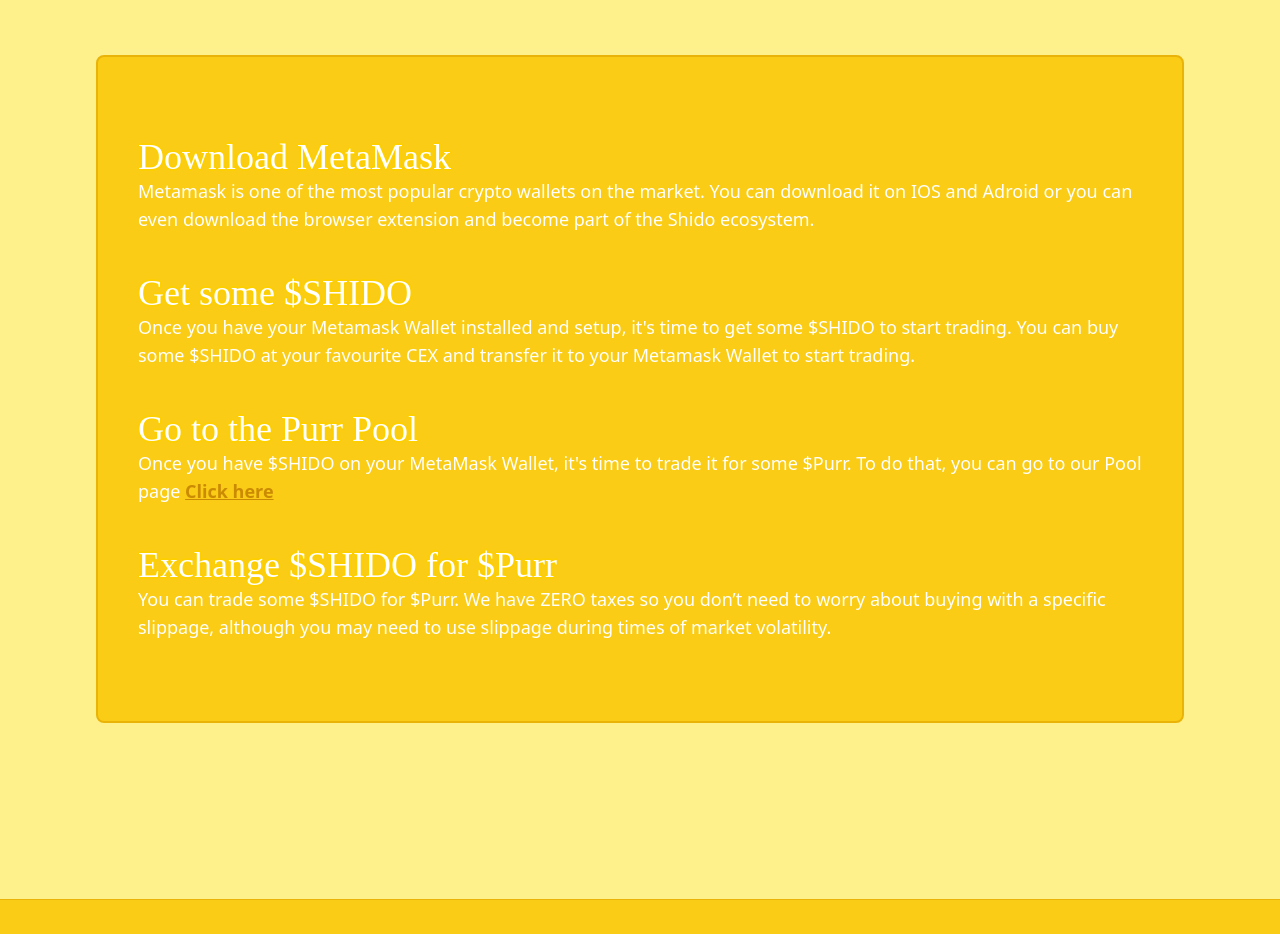
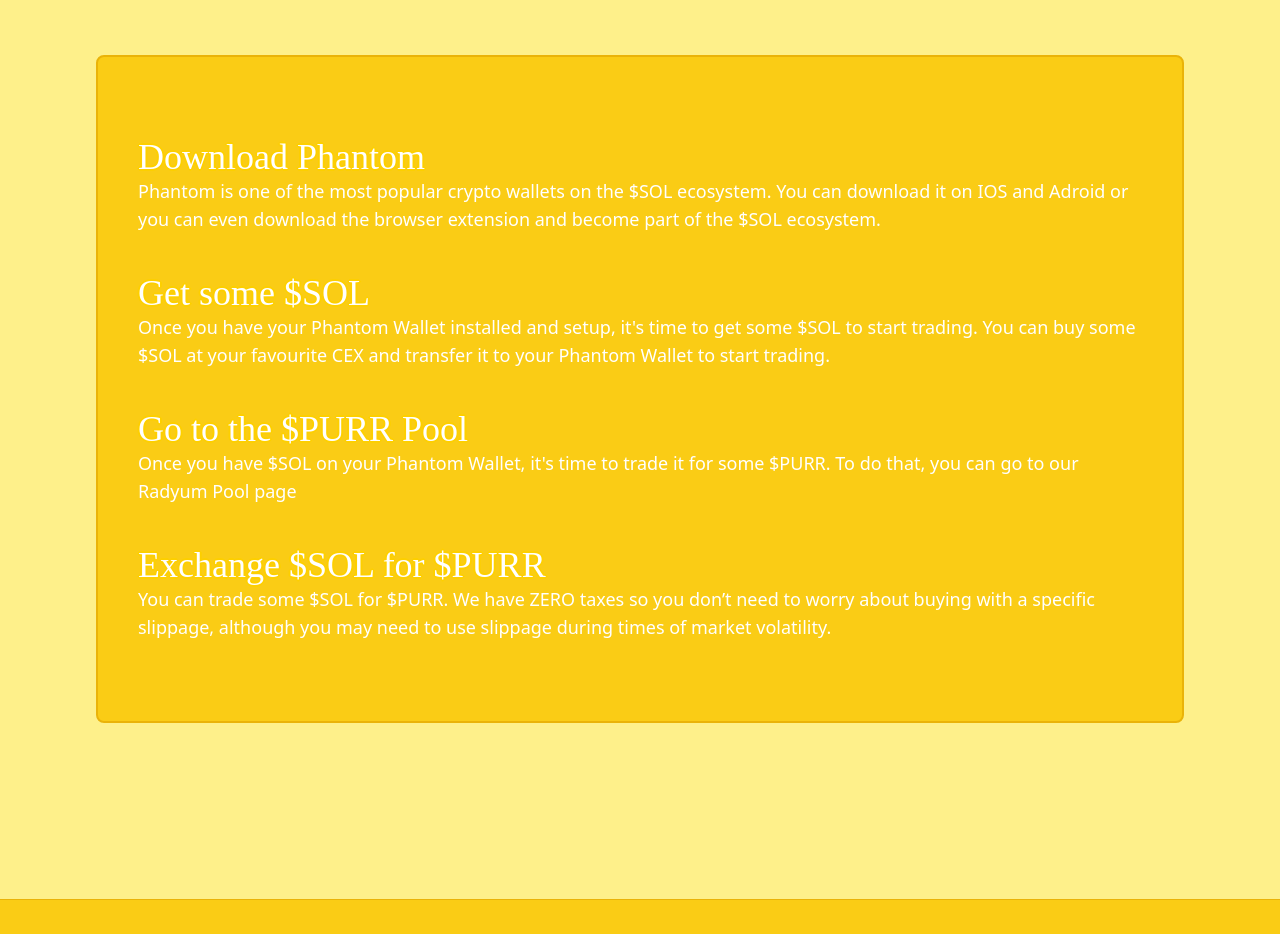
Before and after one commit to luisruiz3012/wagmicoin, an Astro site: page / in a window 1280 px wide. Shown: the part 3200-4134 px from the top of the page. Built offline with nearby package versions, Linux system fonts and the light colour scheme; Astro itself is replaced by a stand-in of ours; a web font is replaced by a local one.

Commit message:
Updated to solana

```diff
--- a/src/pages/index.astro
+++ b/src/pages/index.astro
@@ -181,48 +181,48 @@
 
             <div class='mt-10'>
               <h2 class='text-white spicy-rice-regular text-4xl'>
-                Download MetaMask
+                Download Phantom
               </h2>
               <p>
-                Metamask is one of the most popular crypto wallets on the
-                market. You can download it on IOS and Adroid or you can even
-                download the browser extension and become part of the Shido
+                Phantom is one of the most popular crypto wallets on the $SOL
+                ecosystem. You can download it on IOS and Adroid or you can even
+                download the browser extension and become part of the $SOL
                 ecosystem.
               </p>
 
               <div class='my-10'>
                 <h2 class='text-white spicy-rice-regular text-4xl'>
-                  Get some <span>$SHIDO</span>
+                  Get some <span>$SOL</span>
                 </h2>
                 <p>
-                  Once you have your Metamask Wallet installed and setup, it's
-                  time to get some $SHIDO to start trading. You can buy some
-                  $SHIDO at your favourite CEX and transfer it to your Metamask
-                  Wallet to start trading.
+                  Once you have your Phantom Wallet installed and setup, it's
+                  time to get some $SOL to start trading. You can buy some $SOL
+                  at your favourite CEX and transfer it to your Phantom Wallet
+                  to start trading.
                 </p>
               </div>
 
               <div class='my-10'>
                 <h2 class='text-white spicy-rice-regular text-4xl'>
-                  Go to the Purr Pool
+                  Go to the $PURR Pool
                 </h2>
                 <p>
-                  Once you have $SHIDO on your MetaMask Wallet, it's time to
-                  trade it for some $Purr. To do that, you can go to our Pool
+                  Once you have $SOL on your Phantom Wallet, it's time to trade
+                  it for some $PURR. To do that, you can go to our Radyum Pool
                   page
-                  <a
+                  <!-- <a
                     class='text-yellow-600 underline font-bold'
                     href='https://tonsale.finance/logo/logo.svg'>Click here</a
-                  >
+                  > -->
                 </p>
               </div>
 
               <div class='mb-10'>
                 <h2 class='text-white spicy-rice-regular text-4xl'>
-                  Exchange <span>$SHIDO</span> for $Purr
+                  Exchange <span>$SOL</span> for $PURR
                 </h2>
                 <p>
-                  You can trade some $SHIDO for $Purr. We have ZERO taxes so you
+                  You can trade some $SOL for $PURR. We have ZERO taxes so you
                   don’t need to worry about buying with a specific slippage,
                   although you may need to use slippage during times of market
                   volatility.
@@ -235,18 +235,18 @@
             class='w-full flex items-center justify-center gap-10 flex-wrap md:flex-nowrap text-white bg-yellow-400 rounded-lg border-2 border-yellow-500 p-10 text-lg'
           >
             <img
-              src='https://shido.io/wp-content/uploads/2023/12/Image-2.svg'
+              src='https://SOL.io/wp-content/uploads/2023/12/Image-2.svg'
               class='w-48'
             />
 
             <div>
               <h2 class='text-white spicy-rice-regular text-4xl'>
-                Get some <span>$SHIDO</span>
+                Get some <span>$SOL</span>
               </h2>
               <p>
-                Once you have your Metamask Wallet installed and setup, it's
-                time to get some $SHIDO to start trading. You can buy some
-                $SHIDO at your favourite CEX and transfer it to your Metamask
+                Once you have your Phantom Wallet installed and setup, it's
+                time to get some $SOL to start trading. You can buy some
+                $SOL at your favourite CEX and transfer it to your Phantom
                 Wallet to start trading.
               </p>
             </div>
@@ -256,7 +256,7 @@
             class='w-full flex items-center justify-center gap-10 flex-wrap md:flex-nowrap text-white bg-yellow-400 rounded-lg border-2 border-yellow-500 p-10 text-lg'
           >
             <img
-              src='https://shido.io/wp-content/uploads/2023/12/Image-2.svg'
+              src='https://SOL.io/wp-content/uploads/2023/12/Image-2.svg'
               class='w-48'
             />
 
@@ -265,8 +265,8 @@
                 Go to the Purr Pool
               </h2>
               <p>
-                Once you have $SHIDO on your MetaMask Wallet, it's time to trade
-                it for some $Purr. To do that, you can go to our Pool page
+                Once you have $SOL on your Phantom Wallet, it's time to trade
+                it for some $PURR. To do that, you can go to our Pool page
                 <a
                   class='text-yellow-600 underline font-bold'
                   href='https://tonsale.finance/logo/logo.svg'>Click here</a
@@ -285,10 +285,10 @@
 
             <div>
               <h2 class='text-white spicy-rice-regular text-4xl'>
-                Exchange <span>$SHIDO</span> for $Purr
+                Exchange <span>$SOL</span> for $PURR
               </h2>
               <p>
-                You can trade some $SHIDO for $Purr. We have ZERO taxes so you
+                You can trade some $SOL for $PURR. We have ZERO taxes so you
                 don’t need to worry about buying with a specific slippage,
                 although you may need to use slippage during times of market
                 volatility.
```
